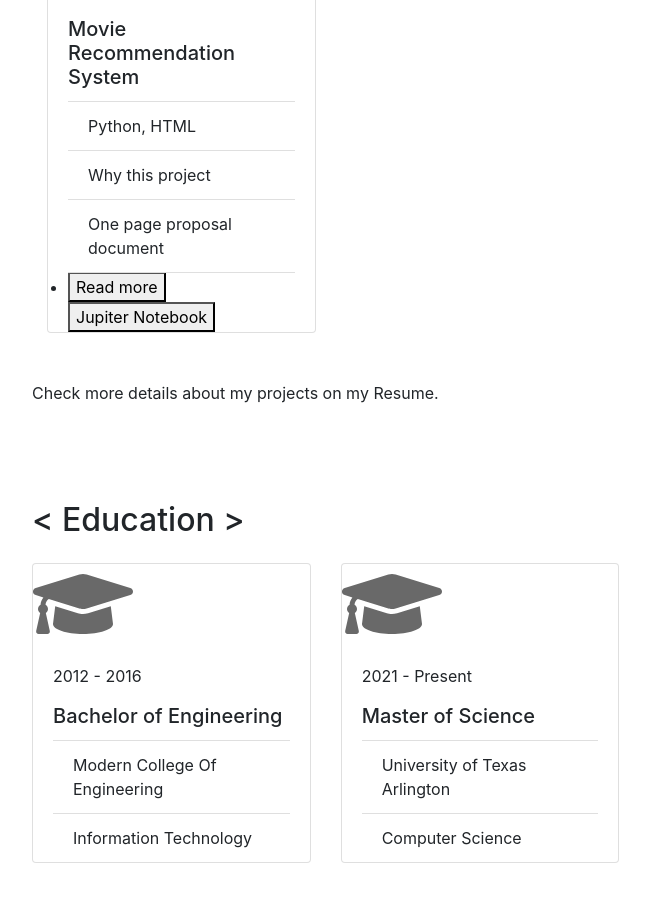
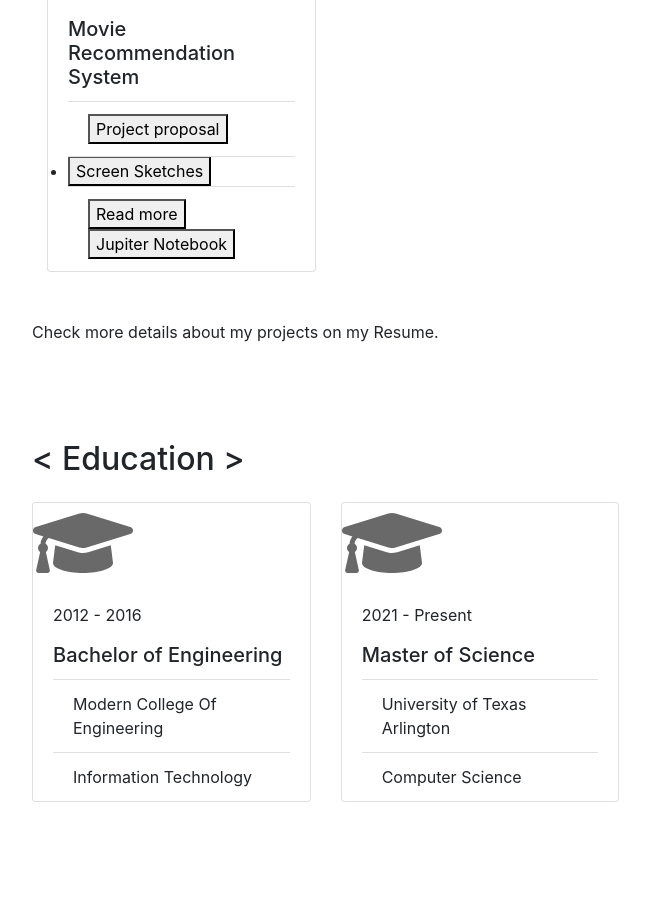
Before and after one commit to Shraddha-Ingale34/Shraddha-Ingale34.github.io, a website with bundled scripts: page index.html in a window 1280 px wide. Shown: the part 3093-3994 px from the top of the page, without its empty margins (304-954 px from the left). Built offline with nearby package versions, Linux system fonts and the light colour scheme; files whose address does not match are found by name; a web font is replaced by a local one.

Commit message:
Music_Recmm_changes

```diff
--- a/index.html
+++ b/index.html
@@ -431,17 +431,15 @@
                 <h5 class="card-title">Movie Recommendation System</h5>
                 <ul class="list-group list-group-flush">
                   <li class="list-group-item">
-                    Python, HTML
+                    <button onclick="window.open('Project_proposal.pdf')"  id="myBtn">Project proposal</button>
+                    <li>
+                      <button onclick="window.open('Sketches.pdf')"  id="myBtn">Screen Sketches</button>
+                    </li>
+
                   </li>
                   <li class="list-group-item">
-                    Why this project
-                  </li>
-                  <li class="list-group-item">
-                     One page proposal document
-                  </li>
-                  <li>
                     <button onclick="window.open('http://sxi1736.uta.cloud/Blog/uncategorized/report-of-term-project/')"  id="myBtn">Read more</button>
-                    <button onclick="window.open('https://colab.research.google.com/drive/1hmHoworIq0LF-LzIEcFdJ9iQFoTt7b9C#scrollTo=wXLnRVua-LYW')"  id="myBtn">Jupiter Notebook</button>
+                    <button onclick="window.open('https://colab.research.google.com/drive/1x8b-bqPmpAwQdelTwxvFQ1txnWyIWKbM?usp=sharing')"  id="myBtn">Jupiter Notebook</button>
                   </li>
                 </ul>
               </div>
```
Also changed, not shown: 2 other files.
